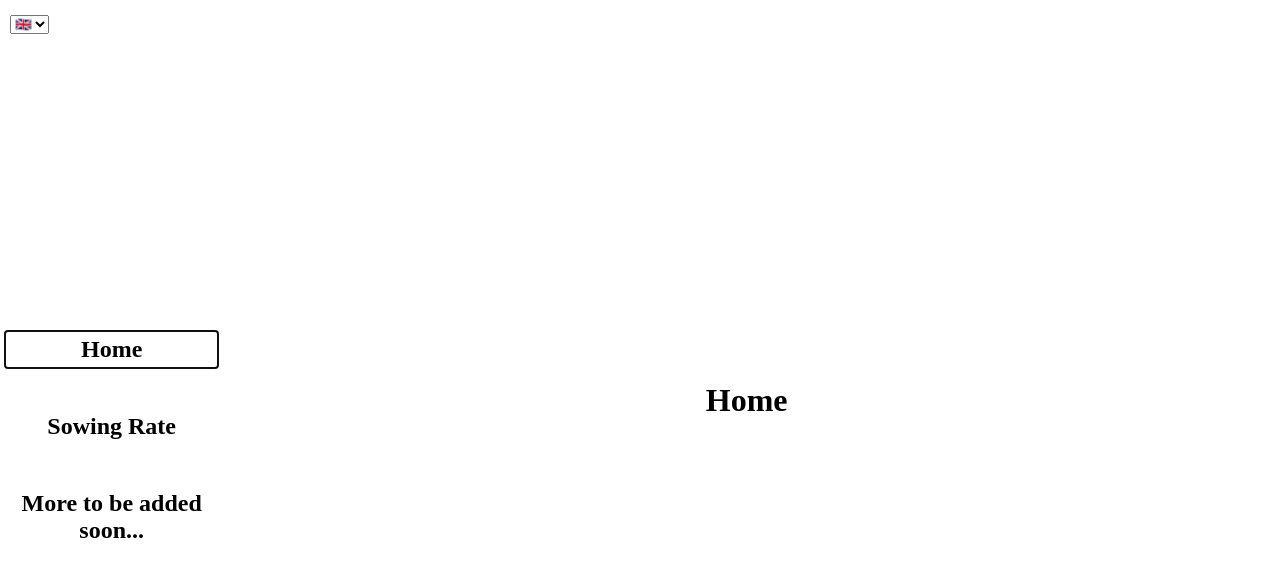
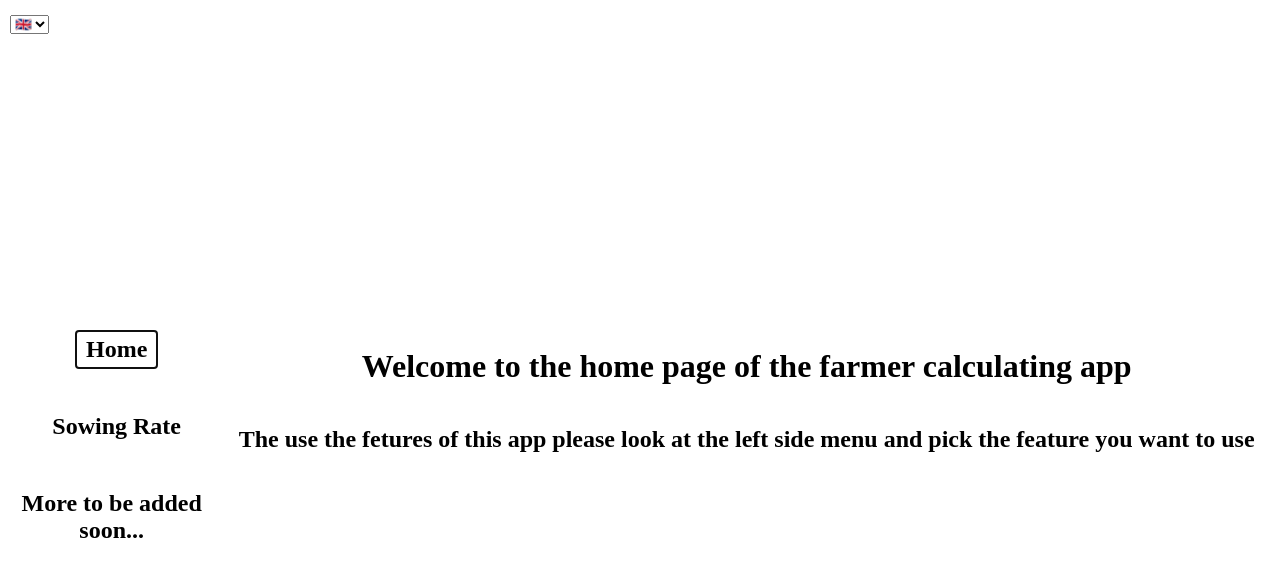
Before and after one commit to Bozhidar-A/farming-calculator-app, a Svelte app: page / in a window 1280 px wide. Shown: the top 576 px of the page. Built offline with nearby package versions, Linux system fonts and the light colour scheme.

Commit message:
Added more support for multiple languages and fixed a few bugs

```diff
--- a/src/App.svelte
+++ b/src/App.svelte
@@ -2,23 +2,24 @@
   import { Router, Link, Route } from "svelte-navigator";
   import Home from "./routes/Home.svelte";
 
-  // // save and load store from memory
-  // import { onMount } from "svelte";
-  // // @ts-ignore
-  // import { store } from "./lib/Store";
+  // save and load store from memory
+  import { onMount } from "svelte";
+  // @ts-ignore
+  import { store } from "./lib/Store";
+  import SowingRate from "./routes/SowingRate.svelte";
 
-  // let savestore = false;
-  // $: if (savestore && $store) {
-  //   window.sessionStorage.setItem("store", JSON.stringify($store));
-  // }
-  // onMount(async () => {
-  //   let ses = window.sessionStorage.getItem("store");
-  //   if (ses) {
-  //     console.log("sob-- ~ loading ses", ses);
-  //     $store = JSON.parse(ses);
-  //   }
-  //   savestore = true;
-  // });
+  let savestore = false;
+  $: if (savestore && $store) {
+    window.sessionStorage.setItem("store", JSON.stringify($store));
+  }
+  onMount(async () => {
+    let ses = window.sessionStorage.getItem("store");
+    if (ses) {
+      console.log("sob-- ~ loading ses", ses);
+      $store = JSON.parse(ses);
+    }
+    savestore = true;
+  });
 </script>
 
 <Router>
@@ -31,5 +32,8 @@
     <Route path="/">
       <Home />
     </Route>
+    <Route path="/sowingrate">
+      <SowingRate />
+    </Route>
   </div>
 </Router>
--- a/src/app.css
+++ b/src/app.css
@@ -73,6 +73,8 @@ button:focus-visible {
   background-color: white;
   color: black;
   --border-col: black;
+  --light-color: #242424;
+  --light-background: rgba(255, 255, 255, 0.87);
 }
 
 /* If user prefers a dark appearance */
@@ -138,3 +140,38 @@ body {
 .content {
   grid-area: content;
 }
+
+.home-mobile-sub {
+  display: none;
+}
+
+a:link {
+  color: inherit;
+  text-decoration: none;
+}
+
+a:visited {
+  color: inherit;
+  text-decoration: none;
+}
+
+a:hover {
+  color: inherit;
+  text-decoration: none;
+}
+
+a:active {
+  color: inherit;
+  text-decoration: none;
+}
+/
+// mobile
+@media only screen and (max-width: 600px) {
+  .home-mobile-sub {
+    display: block;
+  }
+
+  .home-desktop-sub {
+    display: none;
+  }
+}
--- a/src/lib/Sidebar.svelte
+++ b/src/lib/Sidebar.svelte
@@ -1,8 +1,11 @@
 <script>
-  //   // @ts-nocheck
-
+  import { Link } from "svelte-navigator";
   import { UpdateActiveLangMap } from "./Internationalization";
   import { store } from "./Store";
+  const supportedLangs = {
+    EN: "🇬🇧",
+    BG: "🇧🇬",
+  };
 
   function LangSelectHandler(event) {
     UpdateActiveLangMap(event.target.value);
@@ -11,13 +14,22 @@
 
 <div class="side-lang">
   <select on:change={LangSelectHandler}>
-    <option value="EN">🇬🇧</option>
-    <option value="BG">🇧🇬</option>
+    <!-- <option value="EN">🇬🇧</option>
+    <option value="BG">🇧🇬</option> -->
+    {#each Object.keys(supportedLangs) as lang}
+      {#if $store.activeLang === lang}
+        <option value={lang} selected>{supportedLangs[lang]}</option>
+      {:else}
+        <option value={lang}>{supportedLangs[lang]}</option>
+      {/if}
+    {/each}
   </select>
 </div>
 
 <div class="side-btns flex-center-col">
-  <h2 class="side-btn">{$store.textMap.Sidebar_home}</h2>
-  <h2 class="side-btn">{$store.textMap.Sidebar_sowingRate}</h2>
+  <Link to="/"><h2 class="side-btn">{$store.textMap.Sidebar_home}</h2></Link>
+  <Link to="/sowingrate"
+    ><h2 class="side-btn">{$store.textMap.Sidebar_sowingRate}</h2></Link
+  >
   <h2 class="side-btn">{$store.textMap.Sidebar_moreComingSoon}</h2>
 </div>
--- a/src/routes/Home.svelte
+++ b/src/routes/Home.svelte
@@ -1,5 +1,6 @@
 <script lang="ts">
   import Sidebar from "../lib/Sidebar.svelte";
+  import { store } from "../lib/Store";
 </script>
 
 <main class="grid-container">
@@ -7,6 +8,10 @@
     <Sidebar />
   </div>
   <div class="content flex-center-col">
-    <h1>Home</h1>
+    <h1>{$store.textMap.Home_welcomeText}</h1>
+    <h2 class="home-desktop-sub">
+      {$store.textMap.Home_subWelcomeTextDesktop}
+    </h2>
+    <h2 class="home-mobile-sub">{$store.textMap.Home_subWelcomeTextMobile}</h2>
   </div>
 </main>
```
Also changed, not shown: 1 other file (tests, documents, lock files or other folders).
